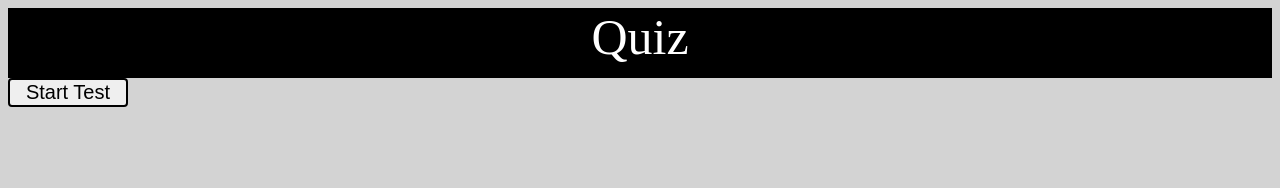
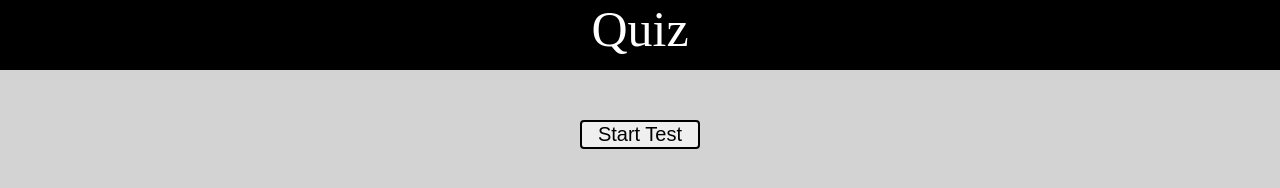
Before and after one commit to geetansh73/QuizModule, a plain HTML site: page index.html in a window 1280 px wide. Drawn offline with Linux system fonts and the light colour scheme.

Commit message:
Update index.html

```diff
--- a/index.html
+++ b/index.html
@@ -5,6 +5,7 @@
     body
     {
     background-color: lightgray;
+    margin: 0;
     }
     #m
     {
@@ -77,6 +78,9 @@ border-radius: 10px 10px 10px 10px;
 background-color: 9ACD32;
 height: 5%;
 width: 120px;
+display: block;
+margin: auto;
+margin-top: 50px;
 font-size: 20px;
 text-align:center;
 border-radius: 4px;
```
